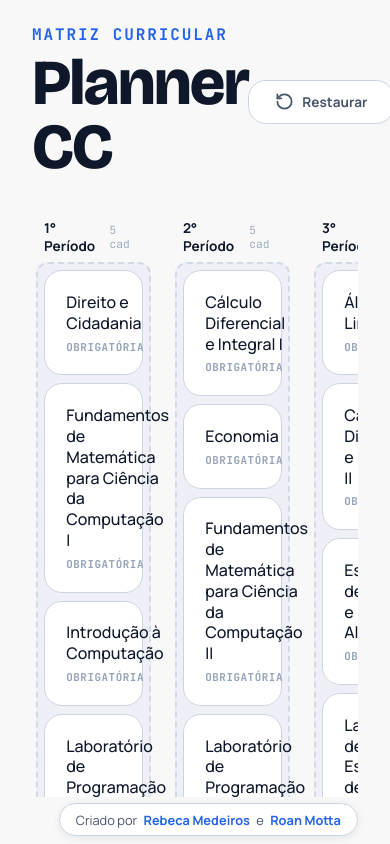
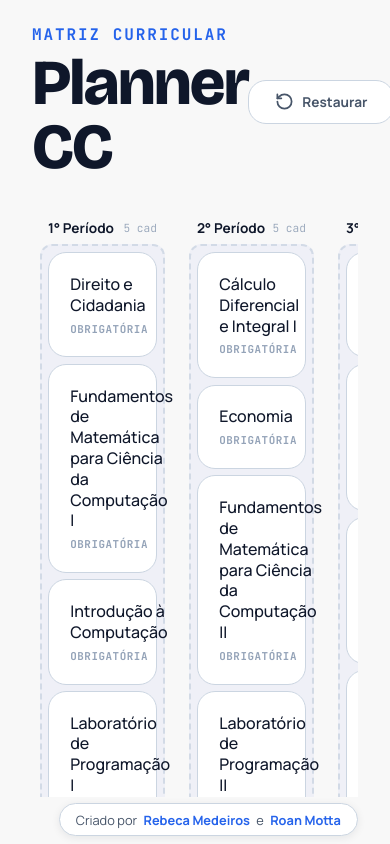
Before and after one commit to rebecamdrs/ufcg-cc-planner, a React (Vite) app: page / in a window 390 px wide. Built offline with nearby package versions, Linux system fonts and the light colour scheme; no server answers.

Commit message:
style: ajusta para mobile horizontal

```diff
--- a/src/components/ColunaPeriodo/coluna-periodo.css
+++ b/src/components/ColunaPeriodo/coluna-periodo.css
@@ -62,23 +62,25 @@
   gap: 1rem;
 }
 
-@media (max-width: 768px) {
+@media (max-width: 768px), (max-height: 500px) and (orientation: landscape) {
   .container-periodos {
-    gap: 0.5rem;
-    padding-left: 0.25rem;
-    padding-right: 0.5rem;
+    gap: 0.6rem;
+    padding-left: 0.5rem;
+    padding-right: 0.75rem;
+    padding-bottom: 2rem;
   }
 
   .coluna-periodo-wrapper {
-    min-width: 105px;
-    max-width: 115px;
+    min-width: 110px;
+    max-width: 125px;
     gap: 0.4rem;
   }
 
   .coluna-periodo {
     padding: 0.4rem;
     border-radius: 12px;
-    gap: 0.5rem;
+    gap: 0.4rem;
+    min-height: auto;
   }
 
   .titulo-periodo {
```
